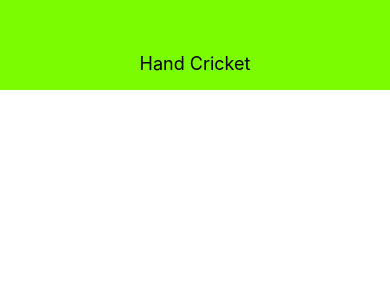
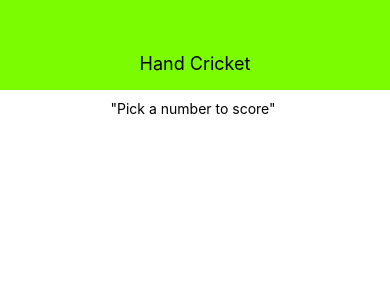
Before and after one commit to Ardad2/hand-cricket-mobile, a React Native app: screen / in a window 390 px wide. Shown: the top 300 px of the page. Built offline with nearby package versions, Linux system fonts and the light colour scheme.

Commit message:
attached first screen component

```diff
--- a/App.js
+++ b/App.js
@@ -3,11 +3,13 @@
 import { StyleSheet, Text, View } from 'react-native';
 
 import Header from './components/Header';
+import StartGameScreen from './screens/StartGameScreen';
 
 export default function App() {
   return (
     <View style={styles.screen}>
       <Header title="Hand Cricket" />
+      <StartGameScreen />
     </View>
   );
 }
--- /dev/null
+++ b/screens/StartGameScreen.js
@@ -0,0 +1,21 @@
+import React from 'react';
+import { View, Text, StyleSheet} from 'react-native';
+
+const StartGameScreen = props => {
+    return (
+        <View style={styles.screen}>
+            <Text>"Pick a number to score" </Text>
+
+        </View>
+    );
+};
+
+const styles = StyleSheet.create({
+    screen: {
+        flex: 1,
+        padding: 10,
+        alignItems: 'center',
+    }
+});
+
+export default StartGameScreen;
```
Also changed, not shown: 1 other file (tests, documents, lock files or other folders).
